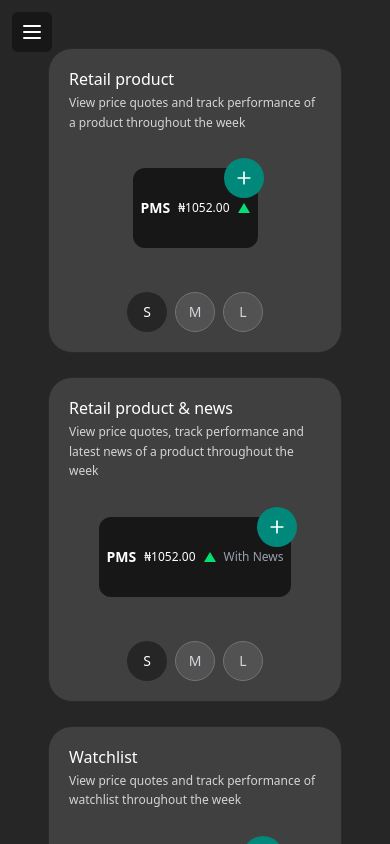
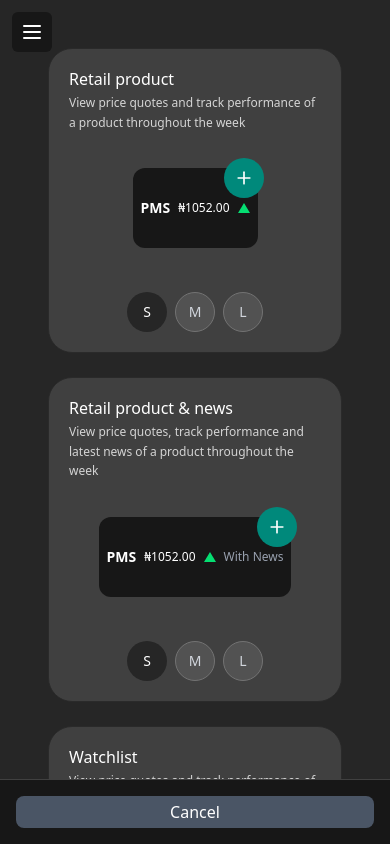
Before and after one commit to SanDiego2049/petrodata, a React (Vite) app: page /widgets in a window 390 px wide. Built offline with nearby package versions, Linux system fonts and the light colour scheme.

Commit message:
feat: Enhance WidgetsConfiguration with responsive bottom button section for small screens

```diff
--- a/src/pages/WidgetsConfiguration.jsx
+++ b/src/pages/WidgetsConfiguration.jsx
@@ -141,7 +141,7 @@ const WidgetsConfiguration = () => {
       />
 
       {/* Main Content */}
-      <div className="flex-1 flex">
+      <div className="flex-1 mb-6 flex">
         {/* Middle Section - Widget Display */}
         <div
           style={{
@@ -252,6 +252,24 @@ const WidgetsConfiguration = () => {
           </div>
         </div>
       </div>
+
+      {/* Bottom Button Section for Small Screens */}
+      <div className="fixed bottom-0 left-0 right-0 md:hidden bg-[#171717] border-t border-[#404040] p-4 flex gap-4 z-50">
+        {selectedWidgets.length > 0 && (
+          <button
+            onClick={handleDone}
+            className="flex-1 cursor-pointer py-1 bg-[#26A69A] text-white rounded-lg font-medium hover:bg-[#1e7a70] transition-colors"
+          >
+            Done
+          </button>
+        )}
+        <button
+          onClick={() => navigate("/")}
+          className="flex-1 cursor-pointer py-1 bg-gray-600 text-white rounded-lg font-medium hover:bg-gray-700 transition-colors"
+        >
+          Cancel
+        </button>
+      </div>
     </div>
   );
 };
```
